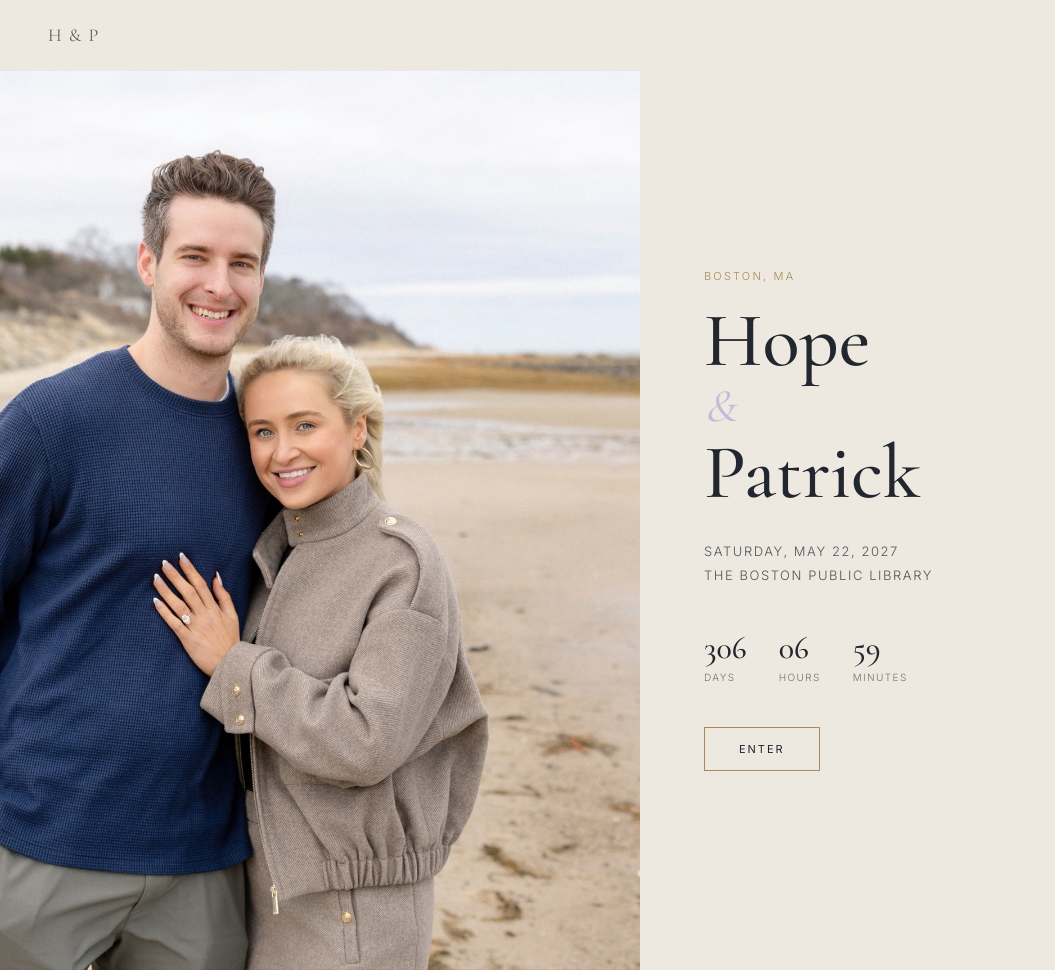
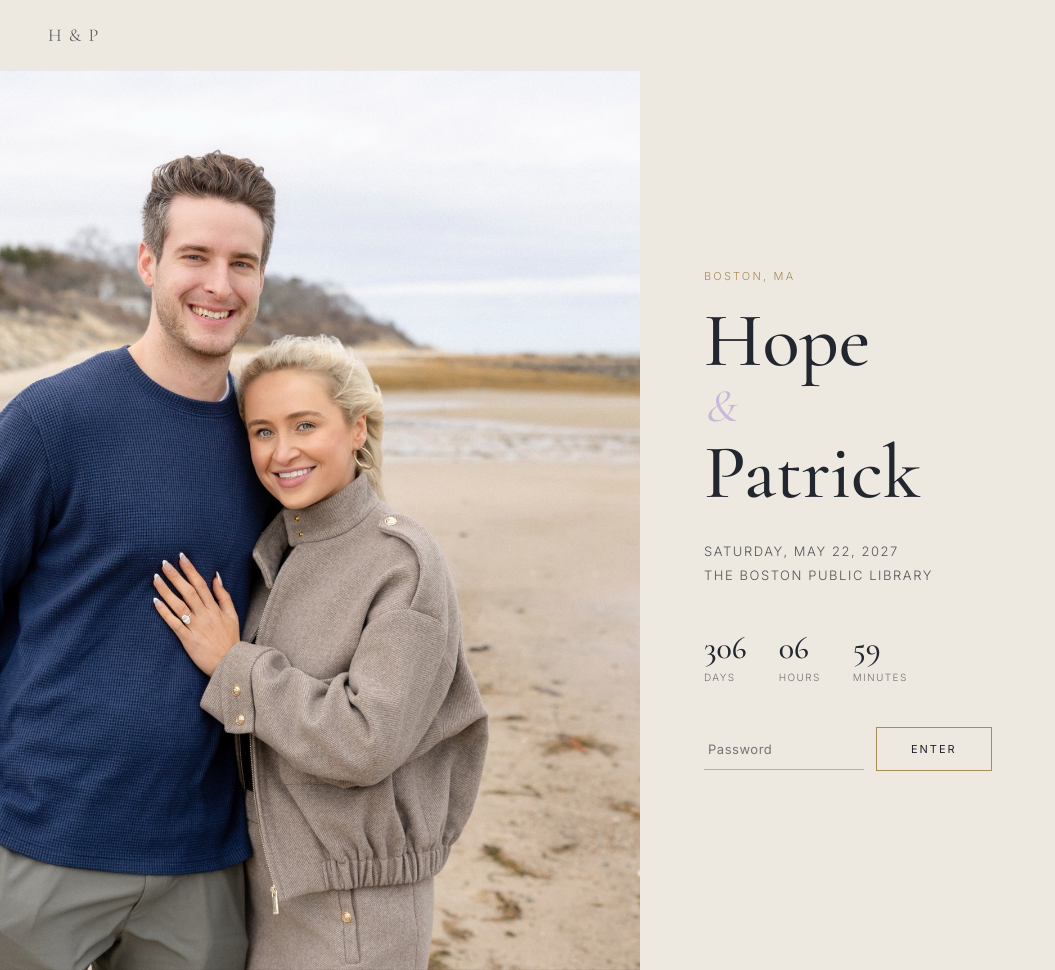
Before and after one commit to pateverett/hopeandpatrick, a Jekyll site: the page built from index.html, in a window 1280 px wide. Shown: the whole page, without its empty margins (0-1055 px from the left). Built offline with Jekyll 4.4.1, drawn with Linux system fonts in a browser that asks for light colours.

Commit message:
Add password protection

```diff
--- a/_config.yml
+++ b/_config.yml
@@ -26,3 +26,7 @@ wedding:
   venue: "The Boston Public Library"
   eyebrow: "Boston, MA"
   countdown_target: "2027-05-22T18:00:00-04:00"
+
+# SHA-256 hash of the site password (client-side gate only — not real security,
+# see conversation notes). Regenerate with: printf '<password>' | shasum -a 256
+password_hash: "e6da4c233ffc891259e88f985f938ec2f605bf549ca410e5740d28f2bd65e5e9"
--- a/assets/css/style.css
+++ b/assets/css/style.css
@@ -132,10 +132,29 @@ body {
 }
 
 /* Enter gate */
+.enter-form {
+  display: none;
+  flex-wrap: wrap;
+  align-items: center;
+  gap: 12px;
+  margin-top: 44px;
+}
+.enter-form input[type="password"] {
+  font-family: 'Inter', sans-serif;
+  font-size: 13px;
+  letter-spacing: 0.04em;
+  color: var(--ink);
+  background: transparent;
+  border: none;
+  border-bottom: 1px solid rgba(34, 38, 46, 0.3);
+  padding: 12px 4px;
+  width: 160px;
+}
+.enter-form input[type="password"]:focus-visible {
+  outline: none;
+  border-bottom-color: var(--ink);
+}
 .enter-btn {
-  display: none;
-  align-self: flex-start;
-  margin-top: 44px;
   font-family: 'Inter', sans-serif;
   font-size: 11px;
   letter-spacing: 0.18em;
@@ -147,8 +166,15 @@ body {
   cursor: pointer;
 }
 .enter-btn:hover { background: var(--brass); color: var(--stone); }
+.enter-error {
+  flex-basis: 100%;
+  font-family: 'Inter', sans-serif;
+  font-size: 12px;
+  letter-spacing: 0.02em;
+  color: #a33b3b;
+}
 
-.pre-enter .enter-btn { display: inline-block; }
+.pre-enter .enter-form { display: flex; }
 .pre-enter .hero { min-height: 100vh; }
 .pre-enter .site-nav .links,
 .pre-enter .nav-toggle,
@@ -400,6 +426,11 @@ body {
   .enter-btn, .btn { transition: background 0.2s ease, color 0.2s ease, opacity 0.2s ease; }
   .gallery-item img { transition: opacity 0.2s ease; }
   .lightbox-close, .lightbox-nav { transition: opacity 0.2s ease; }
+  .enter-form.shake { animation: shake 0.3s ease; }
+}
+@keyframes shake {
+  25% { transform: translateX(-6px); }
+  75% { transform: translateX(6px); }
 }
 @media (prefers-reduced-motion: reduce) {
   html { scroll-behavior: auto; }
--- a/assets/js/countdown.js
+++ b/assets/js/countdown.js
@@ -56,14 +56,41 @@
   }
 
   function initGate() {
-    var enterBtn = document.getElementById("enter-btn");
-    if (!enterBtn) return;
+    var form = document.getElementById("enter-form");
+    if (!form) return;
 
-    enterBtn.addEventListener("click", function () {
-      document.documentElement.classList.remove("pre-enter");
-      try {
-        sessionStorage.setItem("hp-entered", "true");
-      } catch (e) {}
+    var input = document.getElementById("enter-password");
+    var error = document.getElementById("enter-error");
+    var expectedHash = form.getAttribute("data-hash");
+
+    async function hash(text) {
+      var data = new TextEncoder().encode(text);
+      var digest = await crypto.subtle.digest("SHA-256", data);
+      return Array.prototype.map
+        .call(new Uint8Array(digest), function (b) {
+          return b.toString(16).padStart(2, "0");
+        })
+        .join("");
+    }
+
+    form.addEventListener("submit", function (event) {
+      event.preventDefault();
+
+      hash(input.value).then(function (result) {
+        if (result === expectedHash) {
+          document.documentElement.classList.remove("pre-enter");
+          try {
+            sessionStorage.setItem("hp-entered", "true");
+          } catch (e) {}
+        } else {
+          error.hidden = false;
+          input.value = "";
+          input.focus();
+          form.classList.remove("shake");
+          void form.offsetWidth;
+          form.classList.add("shake");
+        }
+      });
     });
   }
 
--- a/index.html
+++ b/index.html
@@ -14,7 +14,12 @@ title: Home
       <div><div class="num" data-unit="hours">–</div><div class="label">Hours</div></div>
       <div><div class="num" data-unit="minutes">–</div><div class="label">Minutes</div></div>
     </div>
-    <button class="enter-btn" id="enter-btn" type="button">Enter</button>
+    <form class="enter-form" id="enter-form" data-hash="{{ site.password_hash }}" autocomplete="off">
+      <label for="enter-password" class="sr-only">Password</label>
+      <input type="password" id="enter-password" name="password" placeholder="Password" autocomplete="off" required>
+      <button class="enter-btn" type="submit">Enter</button>
+      <p class="enter-error" id="enter-error" hidden>Incorrect password - please try again.</p>
+    </form>
   </div>
 </section>
 
@@ -34,7 +39,7 @@ title: Home
         <span class="event-dress">Cocktail</span>
       </div>
       <p class="event-meta">Friday, May 21 &middot; 7:00&ndash;10:00 PM &middot; Bistro du Midi</p>
-      <p class="event-desc">Join us the evening before the wedding for a relaxed night of drinks and dinner overlooking the Public Garden — a chance to catch up before the weekend gets underway.</p>
+      <p class="event-desc">Join us the evening before the wedding for a relaxed night of drinks and dinner overlooking the Public Garden - a chance to catch up before the weekend gets underway.</p>
     </div>
 
     <div class="event">
@@ -102,8 +107,8 @@ title: Home
     <h3 class="subhead">Getting to Boston</h3>
     <p>Fly into Boston Logan International Airport (BOS). From there:</p>
     <ul class="plain-list">
-      <li><strong>Rideshare or taxi</strong> — Uber, Lyft, and taxis run continuously from Logan into the city, about 15&ndash;20 minutes to Back Bay.</li>
-      <li><strong>Back Bay Shuttle</strong> — a direct shuttle service is also available from the airport to Back Bay.</li>
+      <li><strong>Rideshare or taxi</strong> - Uber, Lyft, and taxis run continuously from Logan into the city, about 15&ndash;20 minutes to Back Bay.</li>
+      <li><strong>Back Bay Shuttle</strong> - a direct shuttle service is also available from the airport to Back Bay.</li>
     </ul>
 
     <h3 class="subhead">By Train</h3>
@@ -129,7 +134,7 @@ title: Home
       </details>
       <details class="faq-item">
         <summary>Will the wedding be indoors or outdoors?</summary>
-        <p>Both — the ceremony and reception will move between indoor and outdoor spaces at the Library, so we'd suggest dressing for the weather as well as the occasion.</p>
+        <p>Both. The ceremony and reception will move between indoor and outdoor spaces at the Library, so we'd suggest dressing for the weather as well as the occasion.</p>
       </details>
       <details class="faq-item">
         <summary>What time should we arrive?</summary>
```
